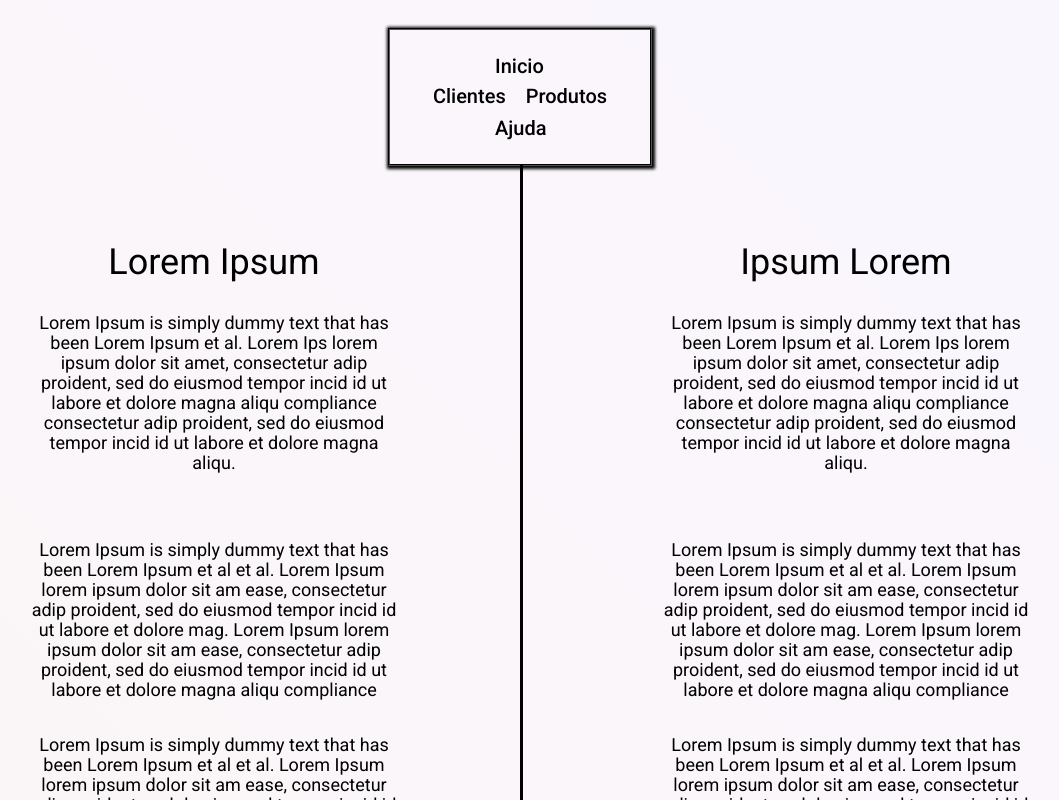
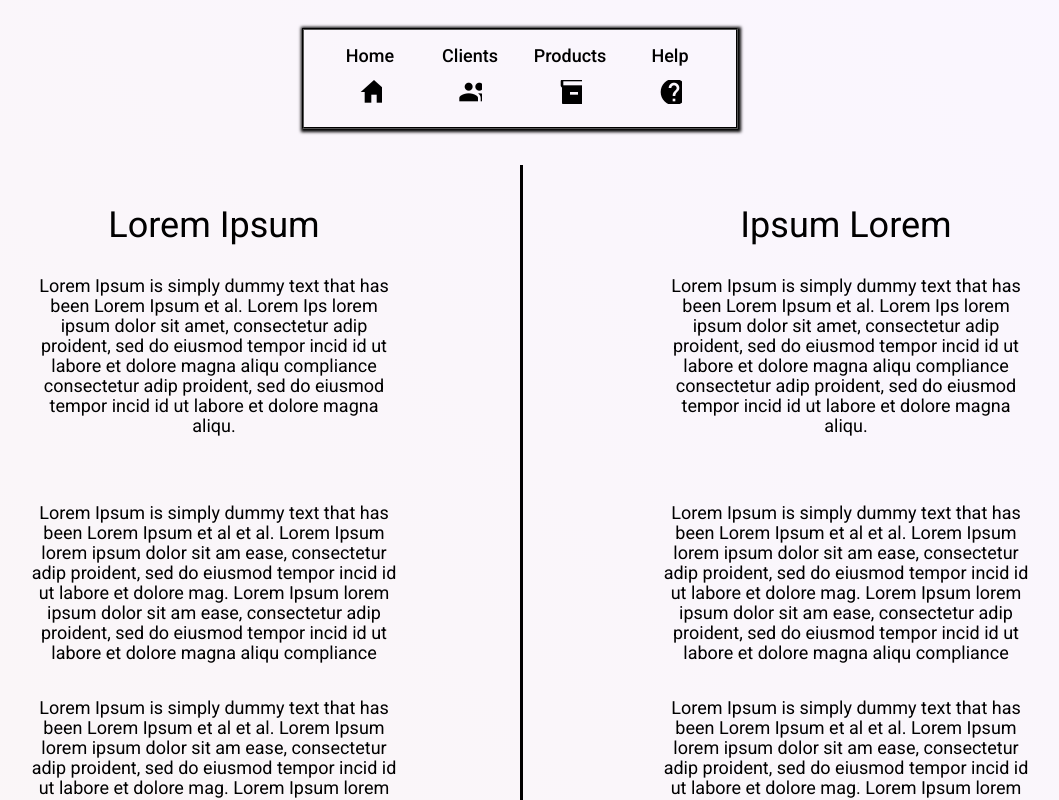
Before and after one commit to guilherme-michalach/angular-till-wednesday, an Angular app: page /home in a window 1280 px wide. Shown: the top 800 px of the page, without its empty margins (120-1179 px from the left). Built offline with nearby package versions, Linux system fonts and the light colour scheme.

Commit message:
navbar changes

```diff
--- a/src/app/app.module.ts
+++ b/src/app/app.module.ts
@@ -8,6 +8,7 @@ import { SharedModule } from './shared/shared.module';
 import { HttpClientModule } from '@angular/common/http';
 import { RouterModule } from '@angular/router';
 import { BrowserAnimationsModule } from '@angular/platform-browser/animations';
+import { MatIconModule } from '@angular/material/icon';
 
 @NgModule({
   declarations: [
@@ -21,6 +22,7 @@ import { BrowserAnimationsModule } from '@angular/platform-browser/animations';
     HttpClientModule,
     RouterModule.forRoot([]),
     BrowserAnimationsModule,
+    MatIconModule
   ],
   providers: [],
   bootstrap: [AppComponent]
--- a/src/app/core/components/navbar/navbar.component.css
+++ b/src/app/core/components/navbar/navbar.component.css
@@ -13,7 +13,7 @@
   box-shadow: 1px 1px 3px 2px black;
   margin-left: auto;
   margin-right: auto;
-  width: 18%;
+  width: fit-content;
 }
 
 .nav-button:hover {
@@ -25,17 +25,34 @@
   text-align: center;
 }
 
-#normalButton {
-  padding-right: 30px;
-  margin-right: 30px;
+button {
+  /* padding-right: 10px;
+  padding-left: 10px; */
+  width: 80px;
 }
 
-#normalButton2 {
-  padding-right: 30px;
-  margin-right: 62px;
+.icon {
+  font-size: 32px;
+  text-align: center;
 }
 
-#normalButton3 {
-  padding-right: 30px;
-  margin-right: 30px;
+.options_w_label {
+  display: flex;
+  flex-direction: column;
+  text-align: center;
+  padding: 0px 10px;
 }
+
+.menu_buttons {
+  display: flex;
+  flex-direction: row;
+  text-align: center;
+}
+
+label {
+  padding-bottom: 5px;
+  font-size: 18px;
+  font-weight: 500;
+  text-align: center;
+  cursor: pointer;
+}
--- a/src/app/core/components/navbar/navbar.component.html
+++ b/src/app/core/components/navbar/navbar.component.html
@@ -19,8 +19,31 @@
     <button mat-menu-item class="options-menu">Dúvidas</button>
   </mat-menu>
 
-<button mat-icon-button (click)="goToStart()" class="nav-button" id="normalButton">Inicio</button>
-<mat-button [matMenuTriggerFor]="people" class="nav-button">Clientes</mat-button>
-<mat-button [matMenuTriggerFor]="products" class="nav-button">Produtos</mat-button>
-<button mat-icon-button (click)="goToHelp()" class="nav-button" id="normalButton">Ajuda</button>
+  <div class="menu_buttons" [ngClass]="labels">
+    <div class="options_w_label">
+      <label for="icon" (click)="goToStart()">{{labels[0]}}</label>
+      <button mat-icon-button (click)="goToStart()">
+        <mat-icon aria-hidden="true" aria-label="home" class="icon">home</mat-icon>
+      </button>
+    </div>
+    <div class="options_w_label">
+      <label for="icon" [matMenuTriggerFor]="people">{{labels[1]}}</label>
+      <button mat-icon-button [matMenuTriggerFor]="people">
+        <mat-icon aria-hidden="true" aria-label="clients" class="icon">people</mat-icon>
+      </button>
+    </div>
+    <div class="options_w_label">
+      <label for="icon" [matMenuTriggerFor]="products">{{labels[2]}}</label>
+      <button mat-icon-button [matMenuTriggerFor]="products">
+        <mat-icon aria-hidden="true" aria-label="products" class="icon">inventory_2</mat-icon>
+      </button>
+    </div>
+    <div class="options_w_label">
+      <label for="icon" (click)="goToHelp()">{{labels[3]}}</label>
+      <button mat-icon-button (click)="goToHelp()">
+        <mat-icon aria-hidden="true" aria-label="help" class="icon">help</mat-icon>
+      </button>
+    </div>
+  </div>
+
 </div>
--- a/src/app/core/components/navbar/navbar.component.ts
+++ b/src/app/core/components/navbar/navbar.component.ts
@@ -7,7 +7,9 @@ import { ActivatedRoute, Router } from '@angular/router';
   styleUrls: ['./navbar.component.css']
 })
 export class NavbarComponent implements OnInit {
-  linkOptions = ['', 'people/form', 'people', 'address/form', 'address/', 'help/we', 'help/questions'];
+  linkOptions: string[] = ['', 'people/form', 'people', 'address/form', 'address/', 'help/we', 'help/questions'];
+
+  labels: string[] = ['Home', 'Clients', 'Products', 'Help'];
 
   constructor(private router: Router, private activatedRoute: ActivatedRoute) { }
 
--- a/src/app/core/core.module.ts
+++ b/src/app/core/core.module.ts
@@ -4,11 +4,11 @@ import { PageNotFoundComponent } from './components/page-not-found/page-not-foun
 import { NavbarComponent } from './components/navbar/navbar.component';
 import { MatMenuModule } from '@angular/material/menu';
 import { MatButtonModule } from '@angular/material/button';
-
+import {MatIconModule} from '@angular/material/icon';
 
 @NgModule({
   declarations: [PageNotFoundComponent, NavbarComponent],
-  imports: [CommonModule, MatMenuModule, MatButtonModule],
+  imports: [CommonModule, MatMenuModule, MatButtonModule, MatIconModule],
   exports: [NavbarComponent],
 })
 export class CoreModule {}
--- a/src/app/features/home/view/view.component.css
+++ b/src/app/features/home/view/view.component.css
@@ -2,7 +2,7 @@
   display: flex;
   justify-content: space-evenly;
   flex-direction: row;
-  width: 100%;
+  width: fit-content;
 }
 
 .content-div {
@@ -15,7 +15,7 @@
 .content-div:nth-child(2) {
   border-left: 3px solid black;
   width: 2%;
-  height: 650px;
+  height: 700px;
   position: absolute;
   margin-top: 165px;
   left: 50%;
--- a/src/styles.css
+++ b/src/styles.css
@@ -1,3 +1,5 @@
+@import url("https://fonts.googleapis.com/icon?family=Material+Icons");
+
 html {
   background: linear-gradient(45deg, #faf6f6, #faf6ff);
 }
```
